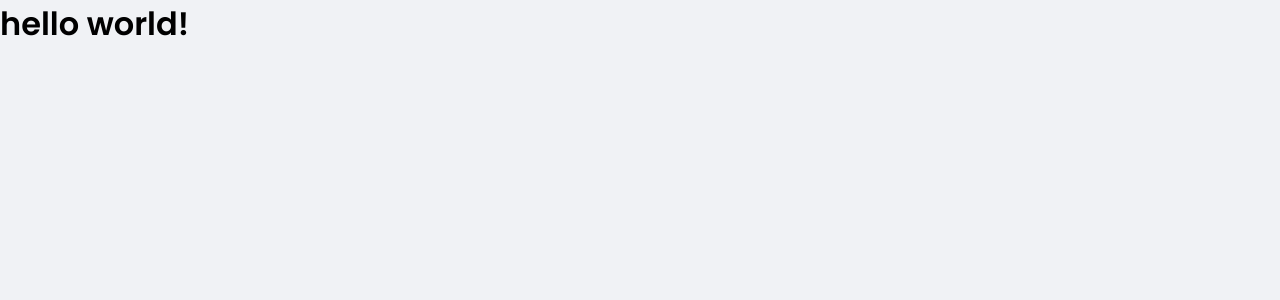
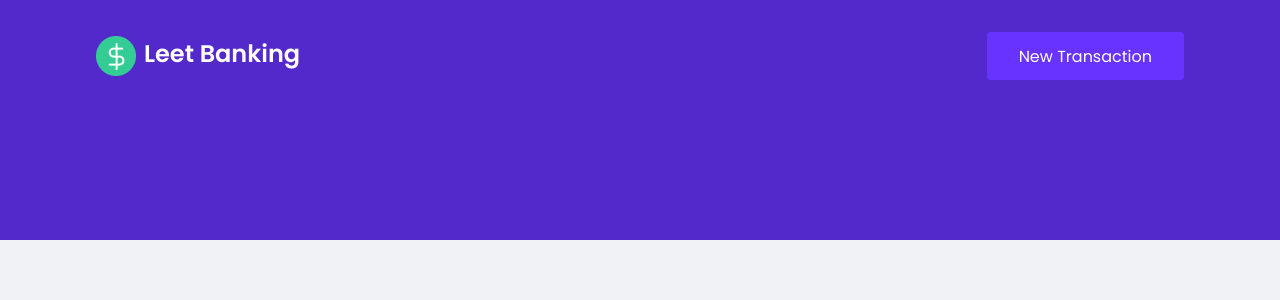
Before and after one commit to augustojs1/leet-banking-app, a React (Create React App) app: page / in a window 1280 px wide. Shown: the top 300 px of the page. Built offline with nearby package versions, Linux system fonts and the light colour scheme.

Commit message:
feat: create header styling

```diff
--- a/src/App.tsx
+++ b/src/App.tsx
@@ -1,11 +1,12 @@
+import { Header } from "./components/Header";
 import { GlobalStyle } from "./styles/global";
 
 function App() {
   return (
-    <div>
-      <h1>hello world!</h1>
+    <>
+      <Header />
       <GlobalStyle />
-    </div>
+    </>
   );
 }
 
--- /dev/null
+++ b/src/components/Header/index.tsx
@@ -0,0 +1,13 @@
+import { Logo } from "../shared/Logo";
+import * as style from "./styles";
+
+export function Header() {
+  return (
+    <style.background>
+      <style.container>
+        <Logo />
+        <button type="button">New Transaction</button>
+      </style.container>
+    </style.background>
+  );
+}
--- /dev/null
+++ b/src/components/Header/styles.ts
@@ -0,0 +1,34 @@
+import styled from "styled-components";
+import { theme } from "../../styles/theme";
+
+export const background = styled.header`
+  background: ${theme.blue};
+`;
+
+export const container = styled.div`
+  padding: 2rem 1rem 10rem;
+
+  max-width: 1120px;
+  margin: 0 auto;
+
+  display: flex;
+  align-items: center;
+  justify-content: space-between;
+
+  button {
+    color: ${theme.white};
+    background-color: ${theme.lightBlue};
+
+    font-size: 1rem;
+
+    padding: 0rem 2rem;
+    height: 3rem;
+
+    border: 0;
+    border-radius: 0.25rem;
+
+    &:hover {
+      filter: brightness(0.9);
+    }
+  }
+`;
--- /dev/null
+++ b/src/components/shared/Logo/index.tsx
@@ -0,0 +1,11 @@
+import logoAsset from "../../../assets/logo.png";
+import * as style from "./styles";
+
+export function Logo() {
+  return (
+    <style.container>
+      <img src={logoAsset} alt="leet banking" />
+      <style.title>Leet Banking</style.title>
+    </style.container>
+  );
+}
--- /dev/null
+++ b/src/components/shared/Logo/styles.ts
@@ -0,0 +1,12 @@
+import styled from "styled-components";
+import { theme } from "../../../styles/theme";
+
+export const container = styled.div`
+  display: flex;
+`;
+
+export const title = styled.h2`
+  padding-left: 0.5rem;
+
+  color: ${theme.white};
+`;
```
Also changed, not shown: src/assets/logo.png (added), src/assets/logo.svg (deleted).
